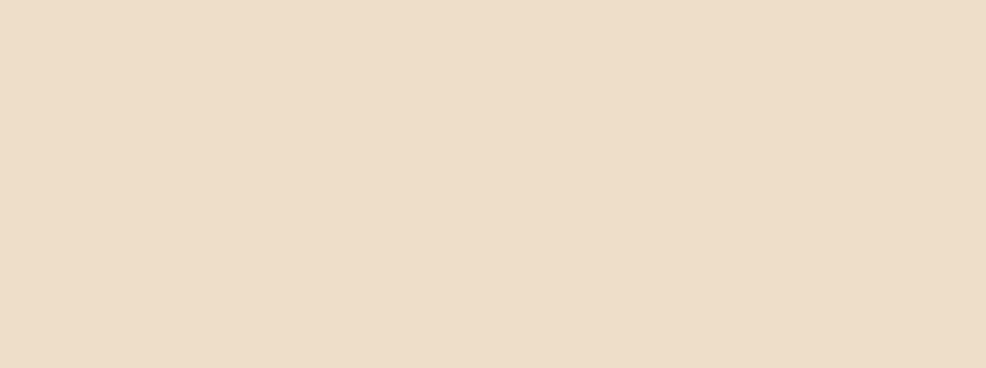
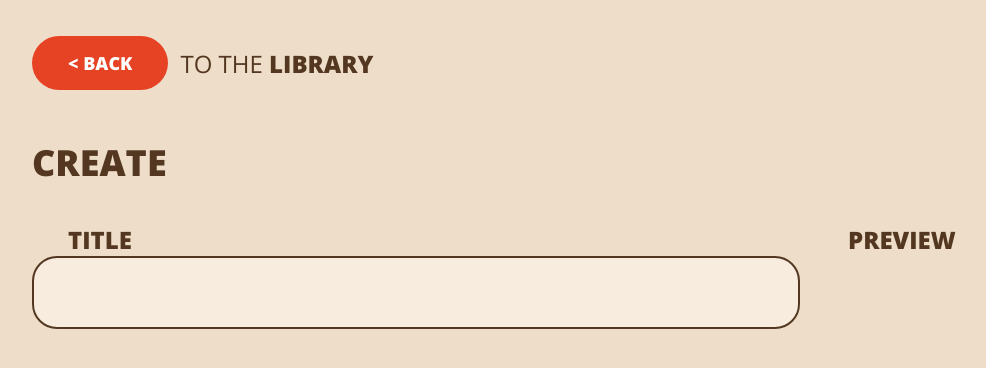
Before and after one commit to mihailgaberov/svelte-library, a Svelte app: page /create in a window 1280 px wide. Shown: the top 368 px of the page, without its empty margins (4-990 px from the left). Built offline with nearby package versions, Linux system fonts and the light colour scheme.

Commit message:
:sparkles: Adding create form

```diff
--- a/src/App.svelte
+++ b/src/App.svelte
@@ -1,14 +1,18 @@
 <script>
 	import { Route, Router } from "svelte-routing";
 
-	import Details from "./library/Details.svelte";
+	import Details from "./detail/Details.svelte";
 	import Library from "./library/Library.svelte";
+    import Create from "./create/Create.svelte";
 
 	export let url = "";
 </script>
 
 <Router {url}>
 	<main>
+		<Route path="/create" let:params>
+			<Create />
+		</Route>
 		<Route path="/books/:id" let:params>
 			<Details id={params.id} />
 		</Route>
--- /dev/null
+++ b/src/create/Create.svelte
@@ -0,0 +1,56 @@
+<script>
+    import BackButtonRow from "../common/BackButtonRow.svelte";
+    import BookCover from "../common/BookCover.svelte";
+    import Button from "../common/Button.svelte";
+    import Header from "../common/Header.svelte";
+    import { httpPost } from "../common/api.js";
+    import TextInput from "./TextInput.svelte";
+
+    let title = '';
+
+    function handleInput(event) {
+        title = event.target.value
+    }
+
+    $: console.log({title})
+  </script>
+
+  <BackButtonRow />
+
+  <Header element="h1" size="large">Create</Header>
+
+  <form>
+    <div class="fields">
+        <TextInput label="Title" bind:value={title} />
+    </div>
+
+    <div>
+      <Header>Preview</Header>
+      <div class="preview">
+      </div>
+    </div>
+  </form>
+
+  <style>
+    form {
+      display: grid;
+      grid-auto-rows: auto;
+      grid-template-columns: 1fr;
+      gap: var(--spacingXLarge);
+    }
+    .fields {
+      display: grid;
+      grid-auto-rows: auto;
+      gap: var(--spacingMedium);
+    }
+    .preview {
+      display: grid;
+      grid-template-columns: minmax(20vw, 10rem);
+      grid-template-rows: minmax(32vw, 16rem);
+    }
+    @media (min-width: 48rem) {
+      form {
+        grid-template-columns: 60vw 20vw;
+      }
+    }
+  </style>
--- /dev/null
+++ b/src/create/TextInput.svelte
@@ -0,0 +1,31 @@
+<script>
+    export let label;
+    export let value;
+</script>
+
+<label>
+    <span>{label}</span>
+    <input type="text" bind:value />
+</label>
+
+<style>
+    label {
+        font-weight: var(--typeWeightBold);
+        text-transform: uppercase;
+    }
+    span {
+        padding: 0 0 var(--spacingSmall) var(--spacingLarge);
+    }
+    input,
+    textarea {
+        display: block;
+        background: #f8ecde;
+        border-radius: 25px;
+        border: 2px solid var(--colorFg);
+        padding: 0.75rem var(--spacingSmall) 0.75rem var(--spacingLarge);
+        width: 100%;
+    }
+    textarea {
+        height: 8rem;
+    }
+</style>
--- a/src/library/Library.svelte
+++ b/src/library/Library.svelte
@@ -21,7 +21,7 @@
   This is a library for the people. Welcome. Read the books here. Be inspired.
   Go home and share them with your family.
 </p>
-<Button>+ Add Book</Button>
+<Button to='/create'>+ Add Book</Button>
 <BookGrid {books} />
 
 <style>
```
Also changed, not shown: src/detail/Details.svelte (renamed from src/library/Details.svelte).
